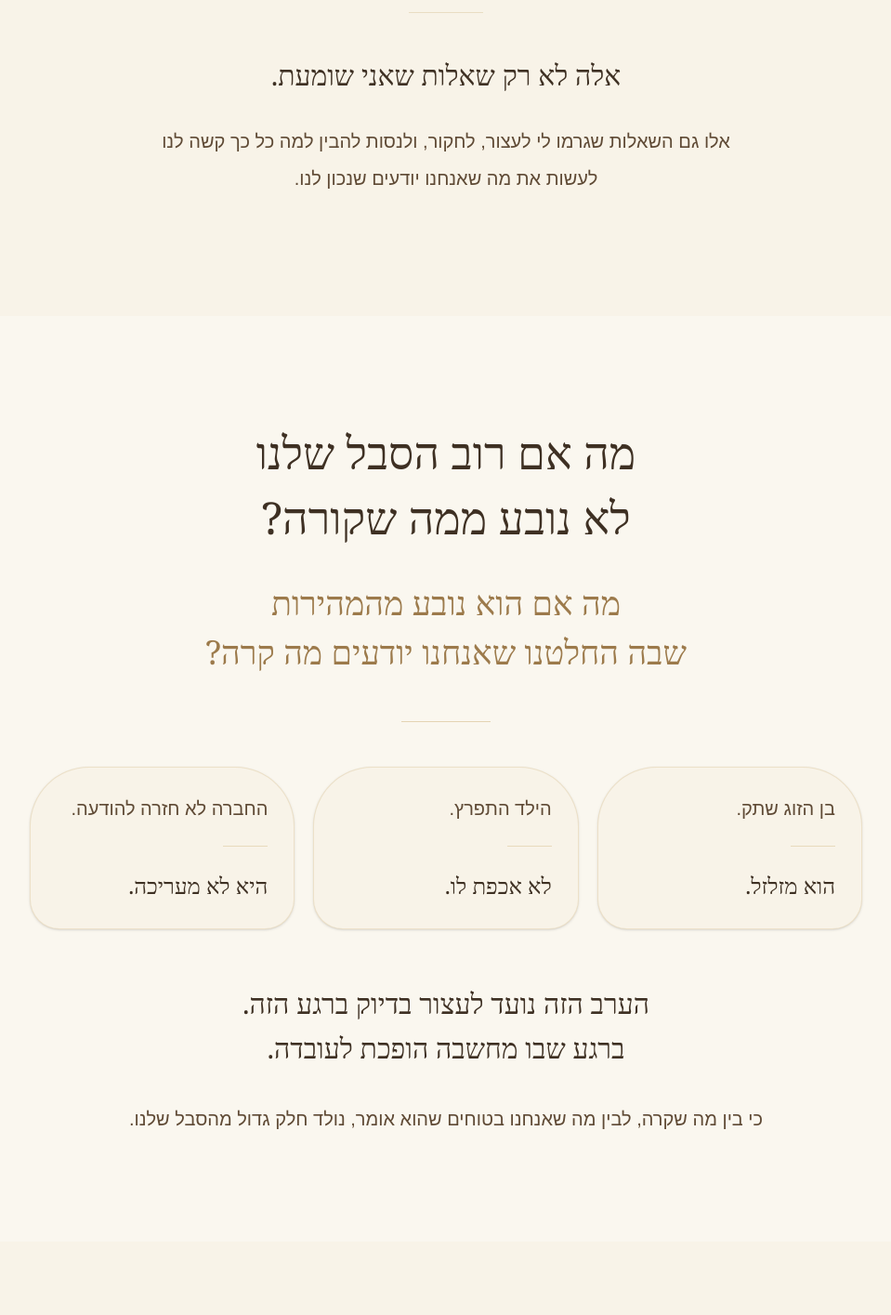
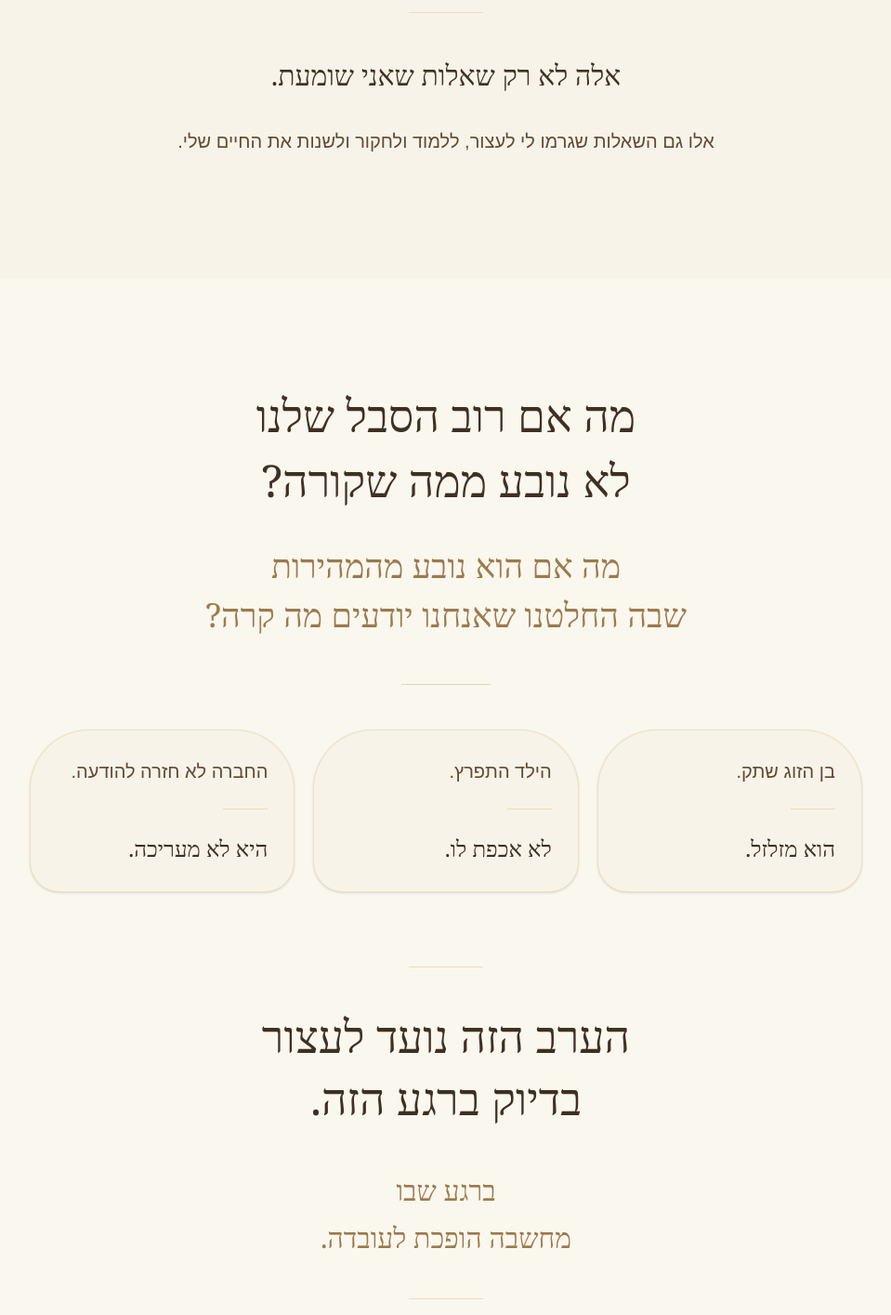
Before and after one commit to shahar27/shahar-landing, a Next.js app: page /defense-patterns-evening in a window 1280 px wide. Shown: the part 2400-3815 px from the top of the page at 93% size, without its empty margins (160-1119 px from the left). Built offline with nearby package versions, Linux system fonts and the light colour scheme.

Commit message:
Update defense patterns evening page copy

```diff
--- a/app/defense-patterns-evening/page.tsx
+++ b/app/defense-patterns-evening/page.tsx
@@ -108,9 +108,8 @@ export default function DefensePatternsEveningPage() {
 
             <p className="mt-6 text-xl leading-10 text-[#5F4A35]">
               אלו גם השאלות שגרמו לי לעצור,
-              לחקור,
-              ולנסות להבין למה כל כך קשה לנו
-              לעשות את מה שאנחנו יודעים שנכון לנו.
+              ללמוד ולחקור
+              ולשנות את החיים שלי.
             </p>
 
           </div>
@@ -157,17 +156,31 @@ export default function DefensePatternsEveningPage() {
             ))}
           </div>
 
-          <p className="mt-14 text-2xl md:text-3xl font-serif leading-[1.6] text-[#3E3023]">
-            הערב הזה נועד לעצור בדיוק ברגע הזה.
+          <div className="mt-20 max-w-3xl mx-auto text-center">
+
+            <div className="h-px w-20 bg-[#C8A86A]/35 mx-auto mb-10" />
+
+            <p className="text-4xl md:text-5xl font-serif leading-[1.4] text-[#3E3023]">
+              הערב הזה נועד לעצור
               <br />
-            ברגע שבו מחשבה הופכת לעובדה.
+              בדיוק ברגע הזה.
             </p>
 
-          <p className="mt-8 text-xl leading-10 text-[#5F4A35]">
+            <p className="mt-10 text-2xl md:text-3xl font-serif leading-[1.7] text-[#9C7A4B]">
+              ברגע שבו
+              <br />
+              מחשבה הופכת לעובדה.
+            </p>
+
+            <div className="h-px w-20 bg-[#C8A86A]/35 mx-auto my-10" />
+
+            <p className="text-lg md:text-xl leading-10 text-[#5F4A35] max-w-2xl mx-auto">
               כי בין מה שקרה,
               לבין מה שאנחנו בטוחים שהוא אומר,
               נולד חלק גדול מהסבל שלנו.
             </p>
+
+          </div>
         </div>
       </section>
 
```
Lines whose indentation alone changed are shown as unchanged.
